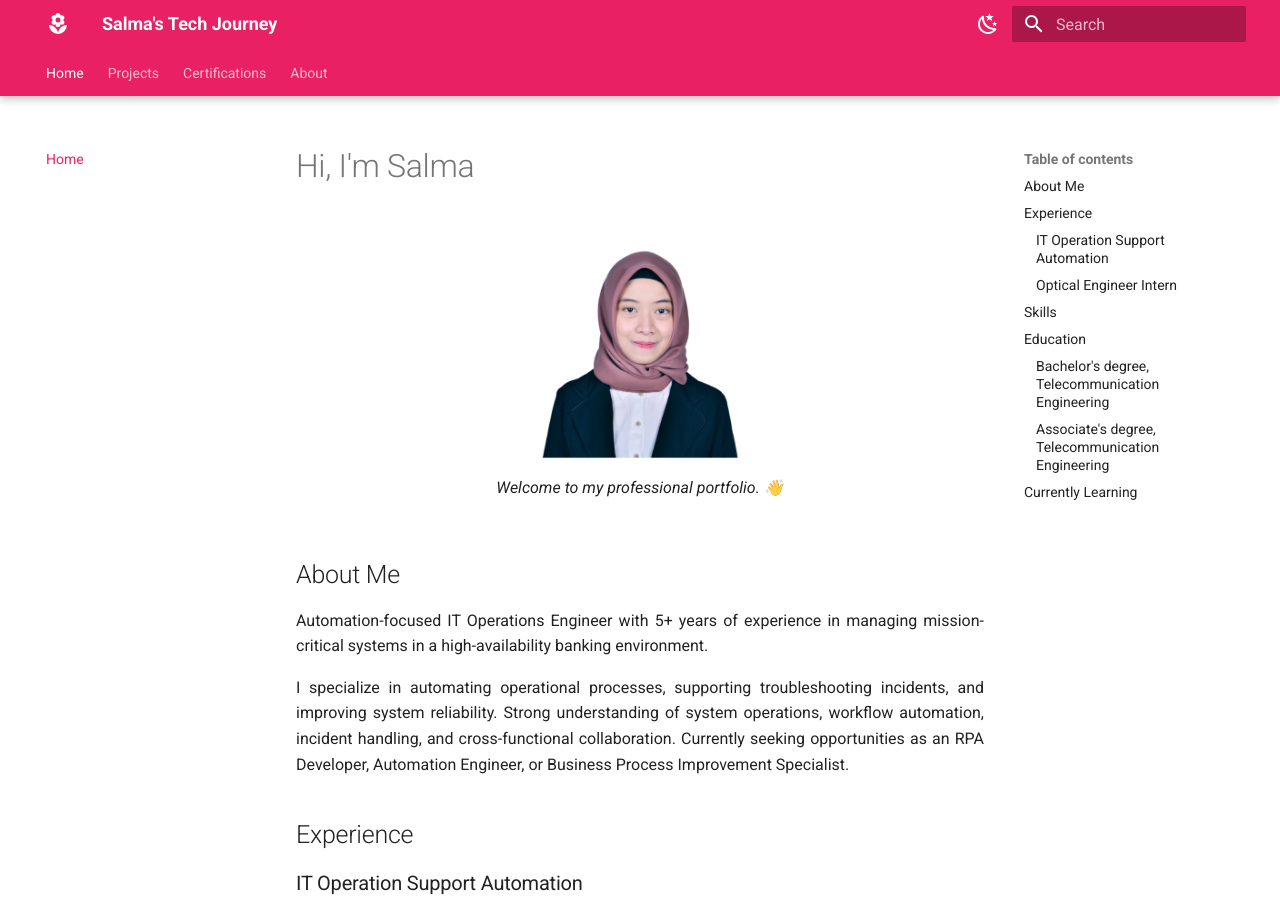
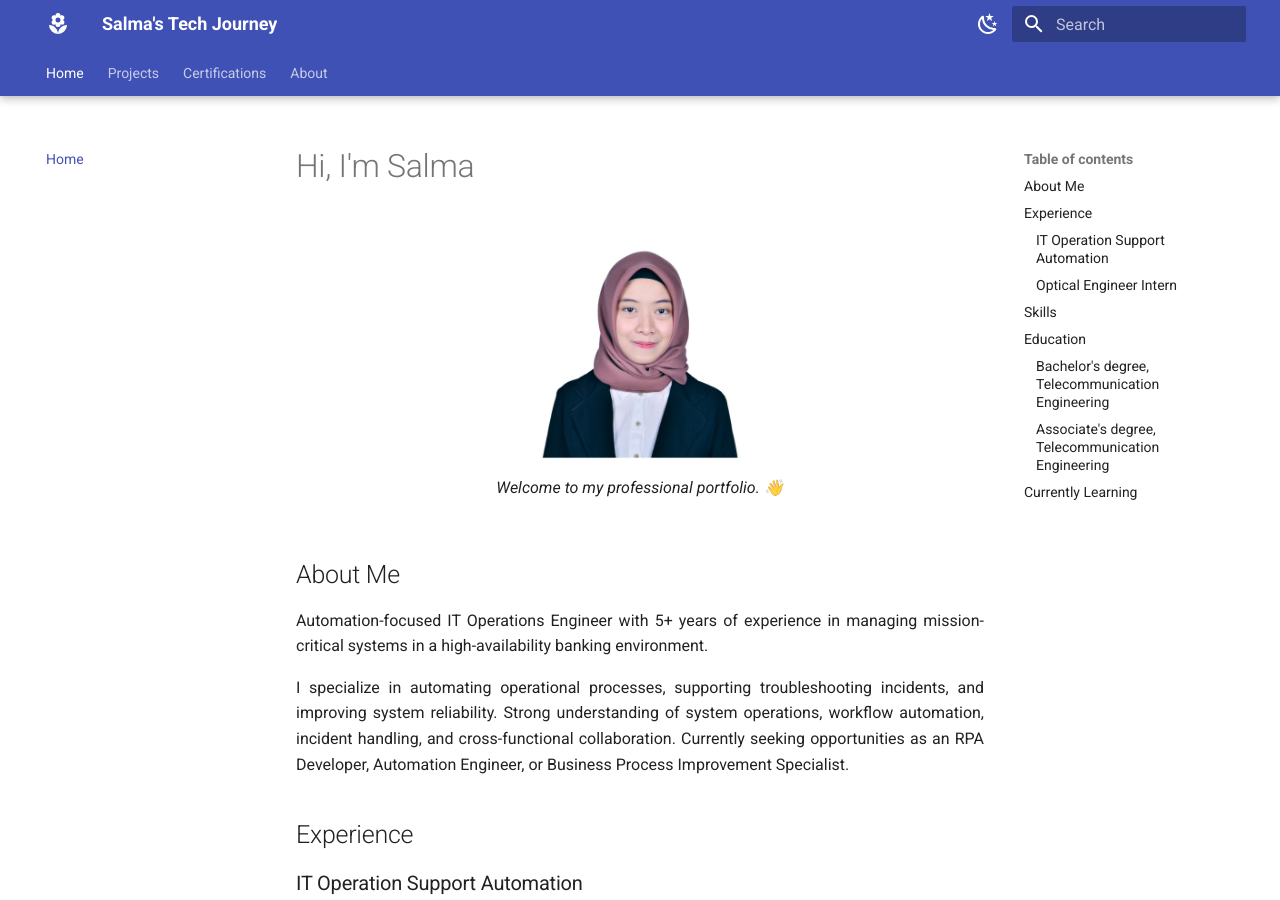
Before and after one commit to CodeWithSalma/CodeWithSalma.github.io, an MkDocs documentation site: the page built from docs/index.md, in a window 1280 px wide and 900 px high. Built offline with MkDocs 1.6.1 and Material for MkDocs 9.7.7, drawn with Linux system fonts in a browser that asks for light colours.

Commit message:
update font

```diff
--- a/mkdocs.yml
+++ b/mkdocs.yml
@@ -35,18 +35,21 @@ theme:
       toggle:
         icon: material/weather-night
         name: Switch to dark mode
-      primary: pink
-      accent: purple
+      Primary: Deep Blue
+      Accent: Cyan
+      Background: White / Soft Gray
+      Dark: Navy / Charcoal
   # Palette toggle for dark mode
     - scheme: slate
       toggle:
         icon: material/weather-sunny
         name: Switch to light mode
-      primary: indigo
-      accent: deep purple
+      Primary: Indigo
+      Accent: Cyan
   font:
-    text: Roboto
-    code: Roboto Mono
+    Headings: Inter
+    Body: Inter
+    Code: JetBrains Mono
 
 extra:
   social:
```
